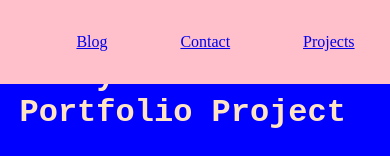
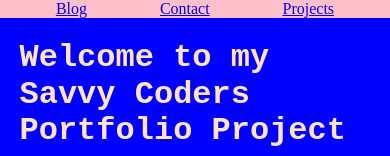
Before and after one commit to MelissaPabst/savvy-portfolio-MelissaPabst, a website built with Parcel: page index.html in a window 390 px wide. Shown: the top 156 px of the page. Built offline with nearby package versions, Linux system fonts and the light colour scheme; a web font is replaced by a local one.

Commit message:
adds media query

```diff
--- a/css/style.css
+++ b/css/style.css
@@ -1,6 +1,12 @@
 body {
     background-color: burlywood;
-    margin: 0;
+    display: grid;
+    grid-template-rows: min-content min-content auto min-content;
+    grid-template-areas:
+        "navigation"
+        "header"
+        "content"
+        "footer";
 }
 
 h1 {
@@ -82,24 +88,31 @@ select {
 
 #navigation {
     background-color: pink;
-    position: fixed;
+    /* deleted for grid: no more stickiness! */
+    /* position: fixed;
     top: 0;
     left: 0;
-    width: 100vw;
+    width: 100vw; */
+    position: sticky;
+    top: 0;
 }
 
 #navigation > ul {
     display: flex;
-    height: 10vh;
+    /* height: 10vh; */
     align-items: center;
     justify-content: space-around;
     flex-direction: row;
+    flex-wrap: wrap;
+    padding: 0;
 }
 
 /* select all li that are direct descendants */
 #navigation > ul > li {
     display: inline;
     position: relative;
+    margin: 0 10px;
+
     /* padding: 10px; */
 }
 
@@ -131,3 +144,9 @@ select {
 #footer {
     background-color: orchid;
 }
+
+@media (min-width: 750px) {
+    body {
+        background-color: aquamarine;
+    }
+}
```
